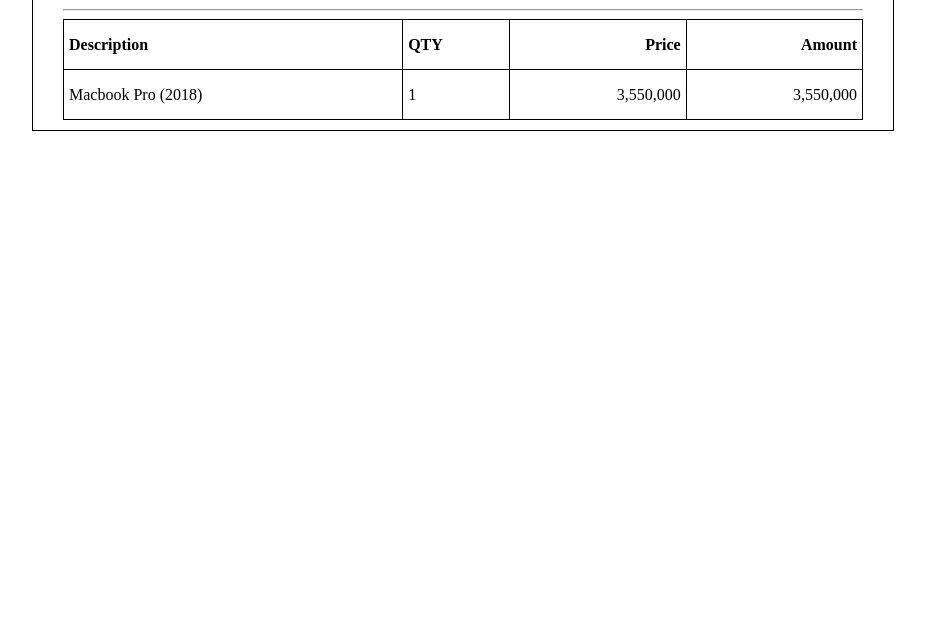
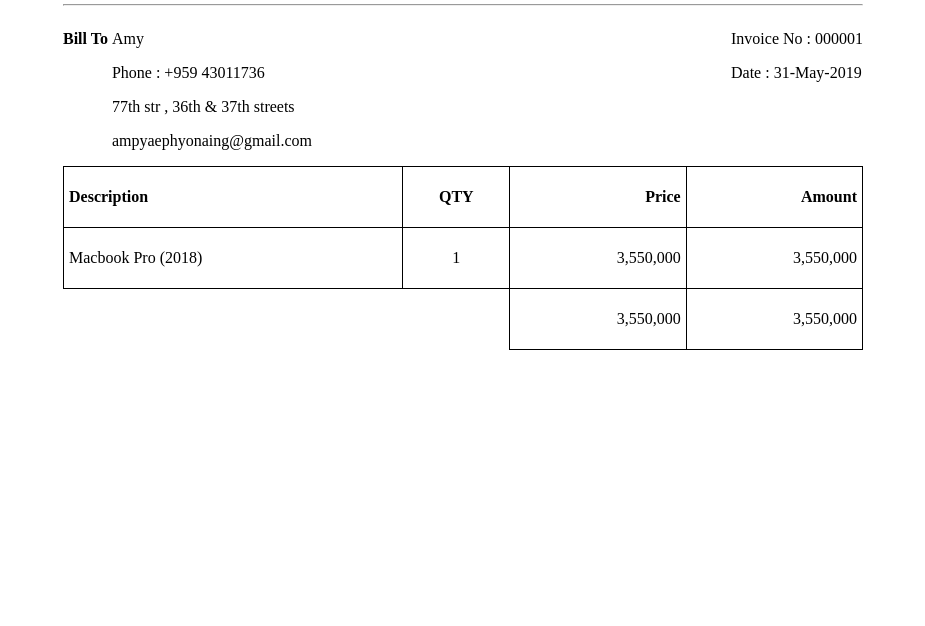
Before and after one commit to amydev-me/task-manager, a website: page invoice.html in a window 1280 px wide. Shown: the part 174-800 px from the top of the page, without its empty margins (177-1102 px from the left). Drawn offline with Linux system fonts and the light colour scheme.

Commit message:
Modify UI

```diff
--- a/invoice.html
+++ b/invoice.html
@@ -11,19 +11,21 @@
             height: 100%;
             margin: auto;
             padding: 10px 30px;
-            border: 1px solid black;
+            /* border: 1px solid black; */
         }
         .header-title{
             display: inline-block;
             width: 100%;
         }
         .header-text-align{
-            text-align: left;
-            float: left;
+            display: inline-block;
             width: 50%;
         }
 
         .header-business-name{
+            display: inline-block;
+            vertical-align: middle;
+            margin-top: 35px;
             float: right;
 
         }
@@ -37,33 +39,55 @@
             border-collapse: collapse;
 
         }
-        .table-header{
-            text-align: left;
-            height:50px;
-            /* background-color: gray; */
-            /* border: 1px solid black; */
-        }
-        .table-row{
-            text-align: left;
+
+
+        th,td{
             height: 50px;
-        }
-        .table-header th{
             border: 1px solid black;
             padding: 5px;
-            /* border-collapse: collapse; */
+            text-align: left;
         }
 
-        .table-row td{
-            border: 1px solid black;
-            padding: 5px;
-            /* border-collapse: collapse; */
-        }
+
         .text-right{
             text-align: right;
         }
 
+        .text-center{
+            text-align: center;
+        }
+
+        .merge-column{
+            border: 0px;
+        }
+
+        .cs-info{
+            width: 100%;
+        }
+        .bill-to-block{
+            display: inline-block;
+            width: 50%;
+        }
+        .invoice-block{
+            display: inline-block;
+            vertical-align: top;
+            float: right;
+        }
+        .bill-to{
+            display: inline-block;
+            vertical-align: top;
+        }
+        .client-info{
+
+            display: inline-block;
+        }
+
+        .bill-to p{
+            font-weight: 800;
+        }
     </style>
 </head>
+
 <body>
     <div class="container">
         <div class="header-title">
@@ -78,22 +102,44 @@
             </div>
         </div>
         <hr>
-        <div>
+
+        <div class="cs-info">
+            <div class="bill-to-block">
+                <div class="bill-to">
+                    <p>Bill To</p>
+                </div>
+                <div class="client-info">
+                    <p>Amy</p>
+                    <p>Phone : +959 43011736</p>
+                    <p>77th str , 36th & 37th streets</p>
+                    <p>ampyaephyonaing@gmail.com</p>
+                </div>
+            </div>
+            <div class="invoice-block">
+                <p>Invoice No : 000001</p>
+                <p>Date       : 31-May-2019</p>
+            </div>
+        </div>
+
         <table class="data-table">
-                <tr class="table-header">
+            <tr>
                 <th>Description</th>
-                    <th>QTY</th>
+                <th class="text-center">QTY</th>
                 <th class="text-right">Price</th>
                 <th class="text-right">Amount</th>
             </tr>
-                <tr class="table-row">
+            <tr>
                 <td>Macbook Pro (2018)</td>
-                    <td>1</td>
+                <td class="text-center">1</td>
+                <td class="text-right">3,550,000</td>
+                <td class="text-right">3,550,000</td>
+            </tr>
+            <tr>
+                <td class="merge-column" colspan="2"></td>
                 <td class="text-right">3,550,000</td>
                 <td class="text-right">3,550,000</td>
             </tr>
         </table>
     </div>
-    </div>
 </body>
 </html>
```
Also changed, not shown: src/index.js (+23 -0 lines). Lines whose indentation alone changed are shown as unchanged.
